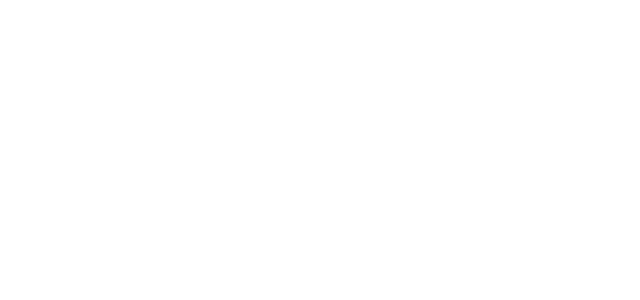
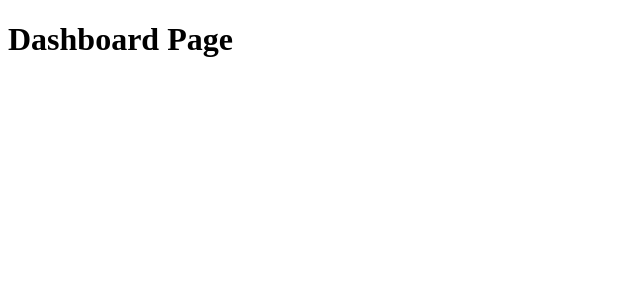
Before and after one commit to CarolinaInglethe/ci-project-mimoo-sponsor-registration, a React (Create React App) app: page /dashboard in a window 1280 px wide. Before the commit this address had no page. Shown: the top 300 px of the page, without its empty margins (0-640 px from the left). Built offline with nearby package versions, Linux system fonts and the light colour scheme.

Commit message:
dashboard - cria pagina para esqueceu de senha link no login direciona

```diff
--- a/src/App.tsx
+++ b/src/App.tsx
@@ -1,6 +1,7 @@
 import React from 'react';
 import { BrowserRouter, Routes, Route } from 'react-router-dom';
 import './css/App.css';
+import Dashboard from './pages/dashboard';
 import Login from './pages/Login';
 
 function App() {
@@ -10,6 +11,7 @@
         <Routes>
           <Route path="/login" element={<Login />} />
           <Route path="/" element={<Login />} />
+          <Route path="/dashboard" element={ <Dashboard /> } />
         </Routes>
       </BrowserRouter>
     </div>
--- /dev/null
+++ b/src/pages/dashboard.tsx
@@ -0,0 +1,9 @@
+import React from 'react';
+
+const Dashboard = () => {
+  return (
+    <h1>Dashboard Page</h1>
+  )
+};
+
+export default Dashboard;
```
